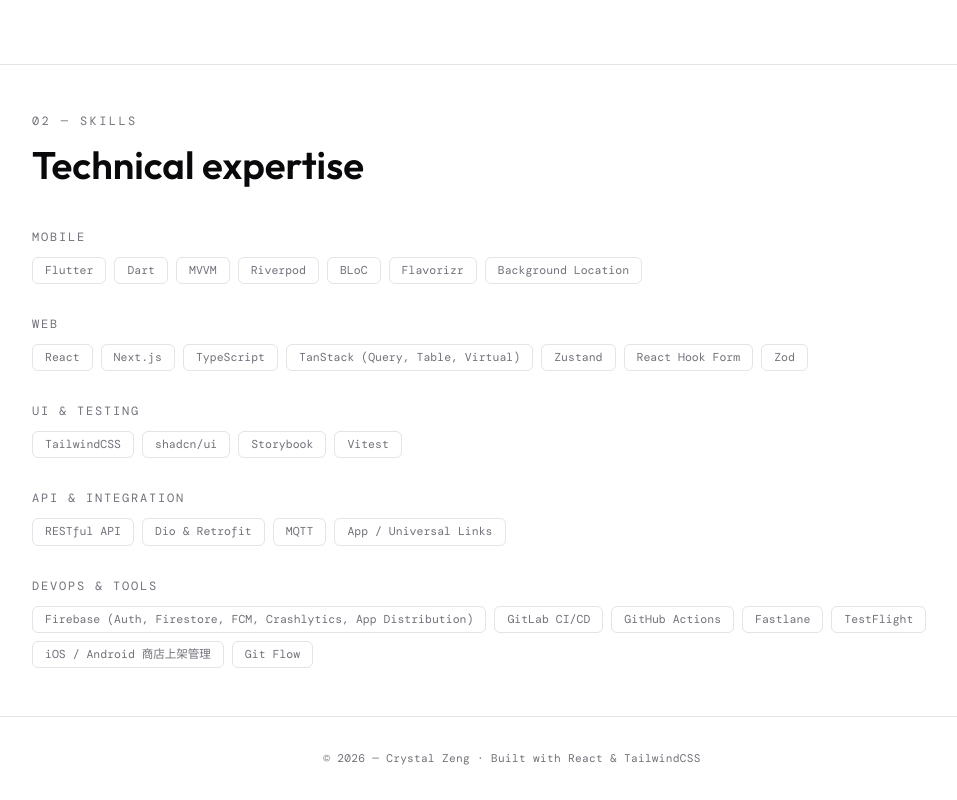
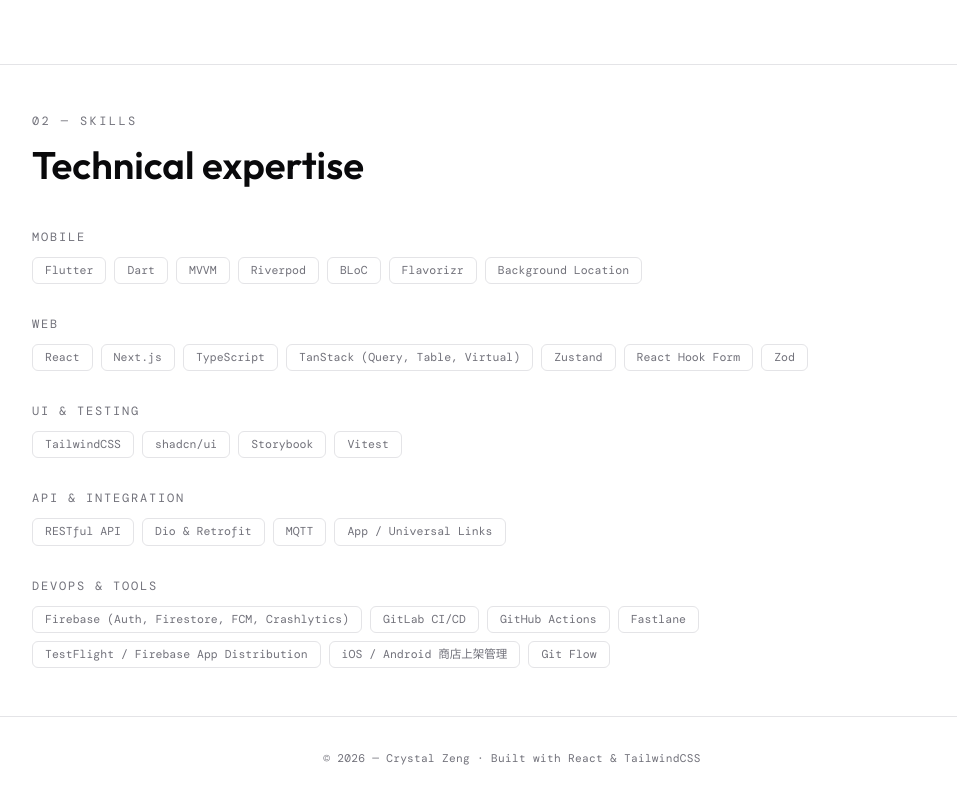
Before and after one commit to YJZeng1120/portfolio, a React (Vite) app: page / in a window 1280 px wide. Shown: the part 1978-2778 px from the top of the page, without its empty margins (128-1085 px from the left). Built offline with nearby package versions, Linux system fonts and the light colour scheme; a web font is replaced by a local one.

Commit message:
docs: update DevOps skills list for clarity and accuracy

```diff
--- a/src/data/portfolio.ts
+++ b/src/data/portfolio.ts
@@ -55,11 +55,11 @@
   {
     category: "DevOps & Tools",
     items: [
-      "Firebase (Auth, Firestore, FCM, Crashlytics, App Distribution)",
+      "Firebase (Auth, Firestore, FCM, Crashlytics)",
       "GitLab CI/CD",
       "GitHub Actions",
       "Fastlane",
-      "TestFlight",
+      "TestFlight / Firebase App Distribution",
       "iOS / Android 商店上架管理",
       "Git Flow"
     ]
```
